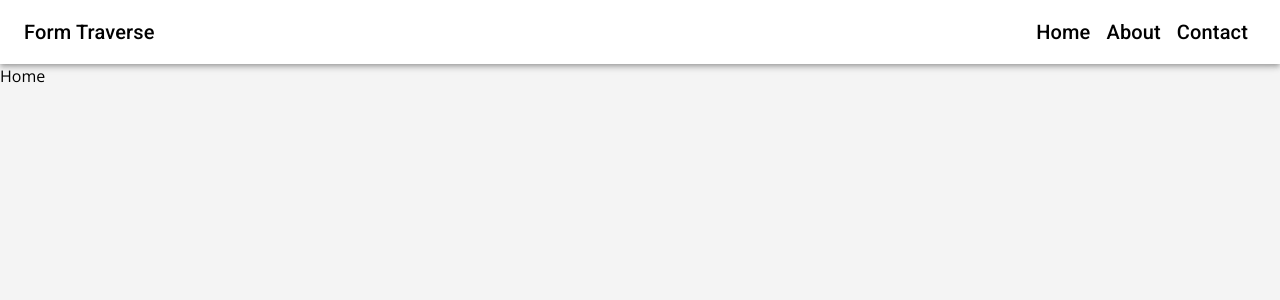
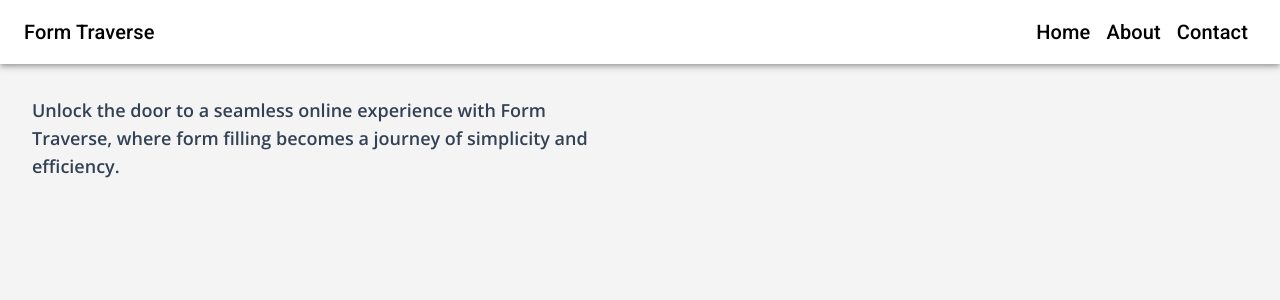
Before and after one commit to amankashyap004/form-traverse, a React (Vite) app: page / in a window 1280 px wide. Shown: the top 300 px of the page. Built offline with nearby package versions, Linux system fonts and the light colour scheme.

Commit message:
home page contain

```diff
--- a/src/pages/Home.jsx
+++ b/src/pages/Home.jsx
@@ -1,7 +1,16 @@
 import React from "react";
 
 const Home = () => {
-   return <div>Home</div>;
+   return (
+      <main className="flex justify-start items-center m-4">
+         <div className="w-1/2 p-4">
+            <p className="text-lg font-bold text-slate-700 ">
+               Unlock the door to a seamless online experience with Form Traverse, where form
+               filling becomes a journey of simplicity and efficiency.
+            </p>
+         </div>
+      </main>
+   );
 };
 
 export default Home;
```
